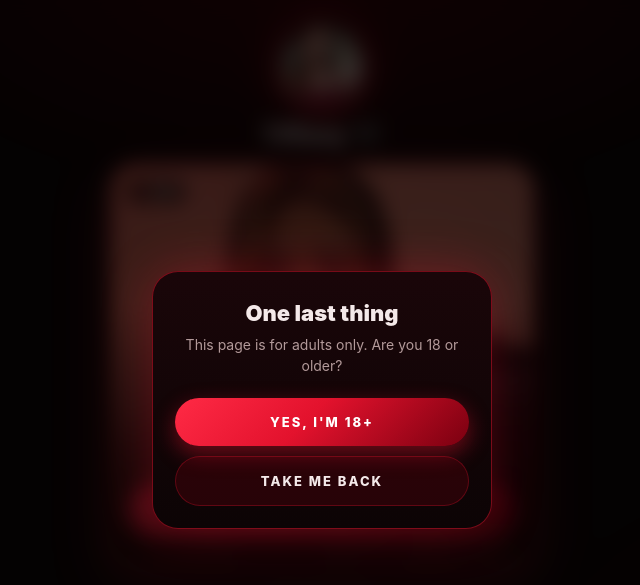
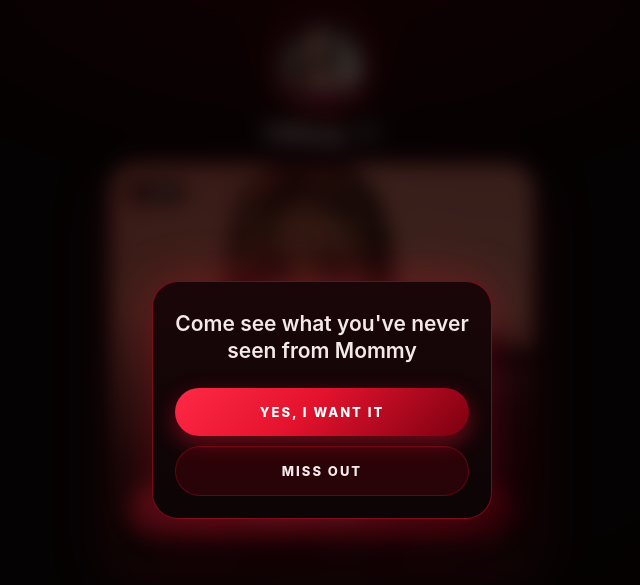
Before and after one commit to MikeATM07/Tiff, a plain HTML site: page index.html in a window 1280 px wide. Both pictures are taken after a click on the link "Enter". Shown: the top 585 px of the page, without its empty margins (318-958 px from the left). Drawn offline with Linux system fonts and the light colour scheme.

Commit message:
Add files via upload

```diff
--- a/index.html
+++ b/index.html
@@ -126,7 +126,7 @@
     box-shadow:0 0 50px rgba(227,18,45,.3); animation:pop .2s ease-out;
   }
   @keyframes pop { from{transform:scale(.92); opacity:0} to{transform:scale(1); opacity:1} }
-  .gate-title { font-size:22px; font-weight:900; margin-bottom:8px; }
+  .gate-title { font-size:21px; font-weight:600; line-height:1.3; margin-bottom:24px; }
   .gate-text { font-size:14px; line-height:1.5; color:var(--muted); margin-bottom:22px; }
   .gate-actions { display:flex; flex-direction:column; gap:10px; }
   .gate-actions button {
@@ -196,11 +196,10 @@
     if (!built) {
       gate.innerHTML =
         '<div class="gate-box">' +
-          '<p class="gate-title">One last thing</p>' +
-          '<p class="gate-text">This page is for adults only. Are you 18 or older?</p>' +
+          '<p class="gate-title">Come see what you&#39;ve never seen from Mommy</p>' +
           '<div class="gate-actions">' +
-            '<button class="gate-yes" data-umami-event="click-onlyfans" onclick="enter()">Yes, I&#39;m 18+</button>' +
-            '<button class="gate-no" data-umami-event="gate-no" onclick="closeGate()">Take me back</button>' +
+            '<button class="gate-yes" data-umami-event="click-onlyfans" onclick="enter()">Yes, I want it</button>' +
+            '<button class="gate-no" data-umami-event="gate-no" onclick="closeGate()">Miss out</button>' +
           '</div>' +
         '</div>';
       built = true;
```
